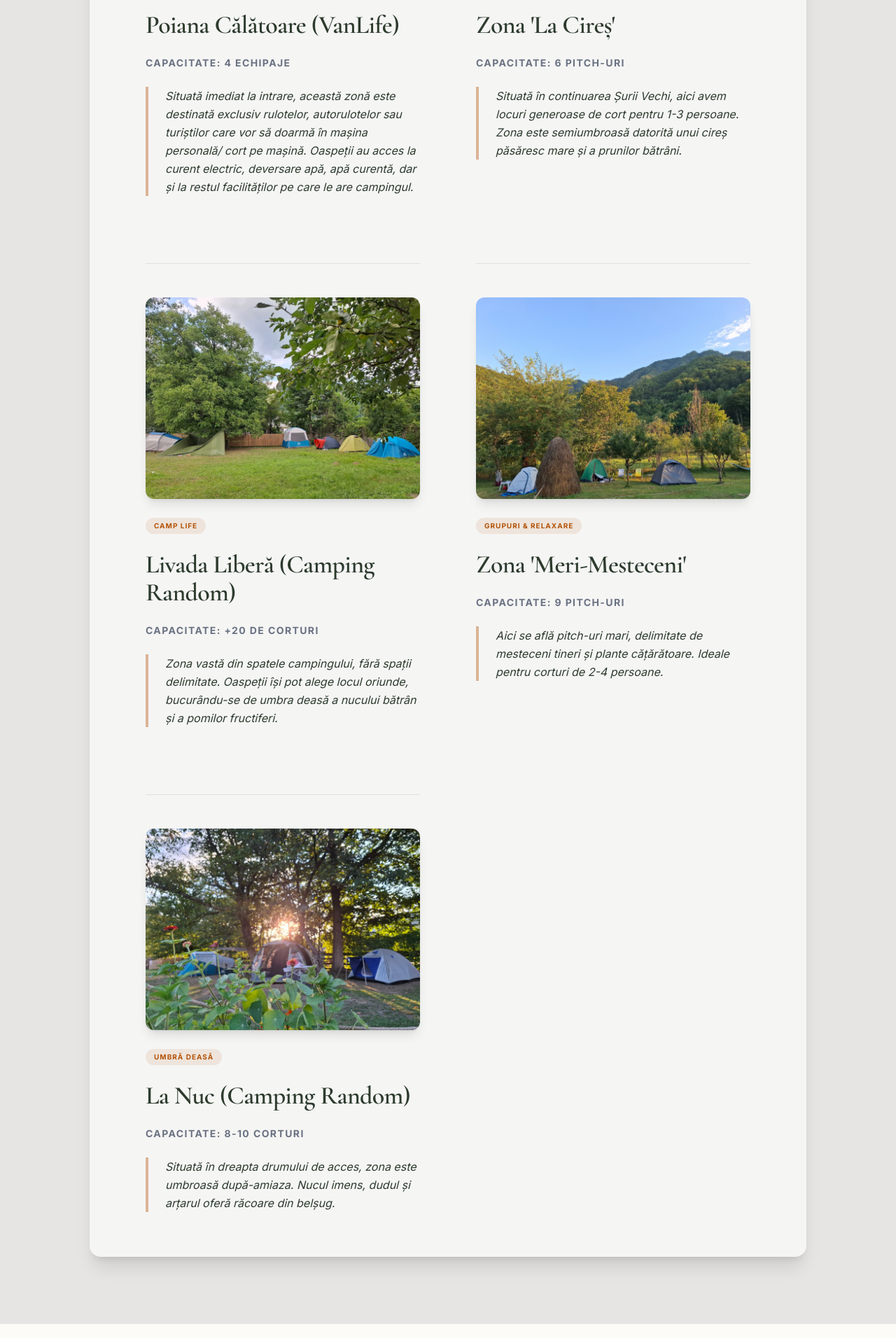
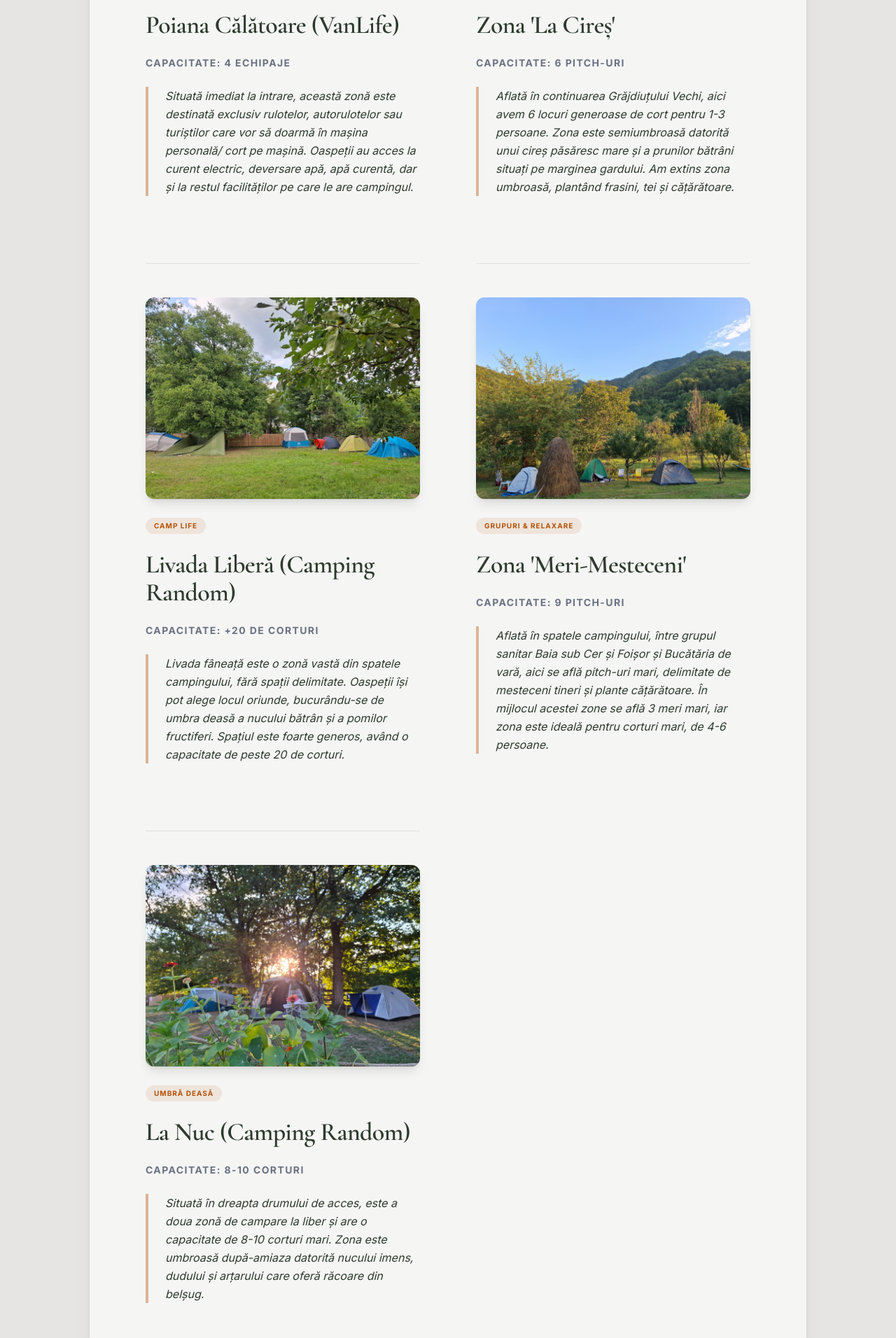
Before and after one commit to MariucaO/Camping_Next, a Next.js app: page / in a window 1280 px wide. Shown: the part 8760-10672 px from the top of the page at 70% size. Built offline with nearby package versions, Linux system fonts and the light colour scheme.

Commit message:
Detalii zone campare

```diff
--- a/components/about/ZonesSection.jsx
+++ b/components/about/ZonesSection.jsx
@@ -66,7 +66,7 @@ const zonesData = [
     capacity: "6 Pitch-uri",
     tag: "Confort & Acces",
     details:
-      "Situată în continuarea Șurii Vechi, aici avem locuri generoase de cort pentru 1-3 persoane. Zona este semiumbroasă datorită unui cireș păsăresc mare și a prunilor bătrâni.",
+      "Aflată în continuarea Grăjdiuțului Vechi, aici avem 6 locuri generoase de cort pentru 1-3 persoane. Zona este semiumbroasă datorită unui cireș păsăresc mare și a prunilor bătrâni situați pe marginea gardului. Am extins zona umbroasă, plantând frasini, tei și cățărătoare.",
   },
   {
     id: "gradina",
@@ -80,7 +80,7 @@ const zonesData = [
     capacity: "+20 de corturi",
     tag: "Camp Life",
     details:
-      "Zona vastă din spatele campingului, fără spații delimitate. Oaspeții își pot alege locul oriunde, bucurându-se de umbra deasă a nucului bătrân și a pomilor fructiferi.",
+      "Livada fâneață este o zonă vastă din spatele campingului, fără spații delimitate. Oaspeții își pot alege locul oriunde, bucurându-se de umbra deasă a nucului bătrân și a pomilor fructiferi. Spațiul este foarte generos, având o capacitate de peste 20 de corturi.",
   },
   {
     id: "meri",
@@ -89,7 +89,7 @@ const zonesData = [
     capacity: "9 Pitch-uri",
     tag: "Grupuri & Relaxare",
     details:
-      "Aici se află pitch-uri mari, delimitate de mesteceni tineri și plante cățărătoare. Ideale pentru corturi de 2-4 persoane.",
+      "Aflată în spatele campingului, între grupul sanitar Baia sub Cer și Foișor și Bucătăria de vară, aici se află pitch-uri mari, delimitate de mesteceni tineri și plante cățărătoare. În mijlocul acestei zone se află 3 meri mari, iar zona este ideală pentru corturi mari, de 4-6 persoane.",
   },
   {
     id: "nuc",
@@ -98,7 +98,7 @@ const zonesData = [
     capacity: "8-10 corturi",
     tag: "Umbră Deasă",
     details:
-      "Situată în dreapta drumului de acces, zona este umbroasă după-amiaza. Nucul imens, dudul și arțarul oferă răcoare din belșug.",
+      "Situată în dreapta drumului de acces, este a doua zonă de campare la liber și are o capacitate de 8-10 corturi mari. Zona este umbroasă după-amiaza datorită nucului imens, dudului și arțarului care oferă răcoare din belșug.",
   },
 ];
 
```
